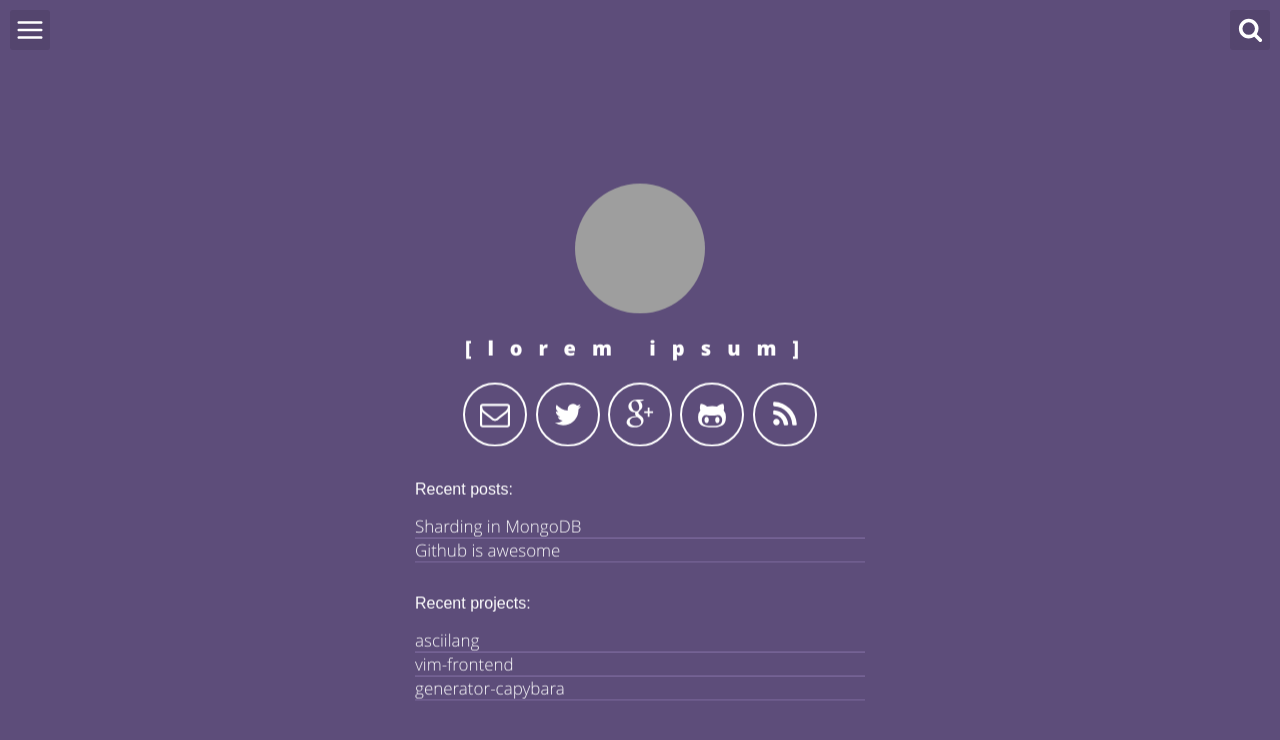
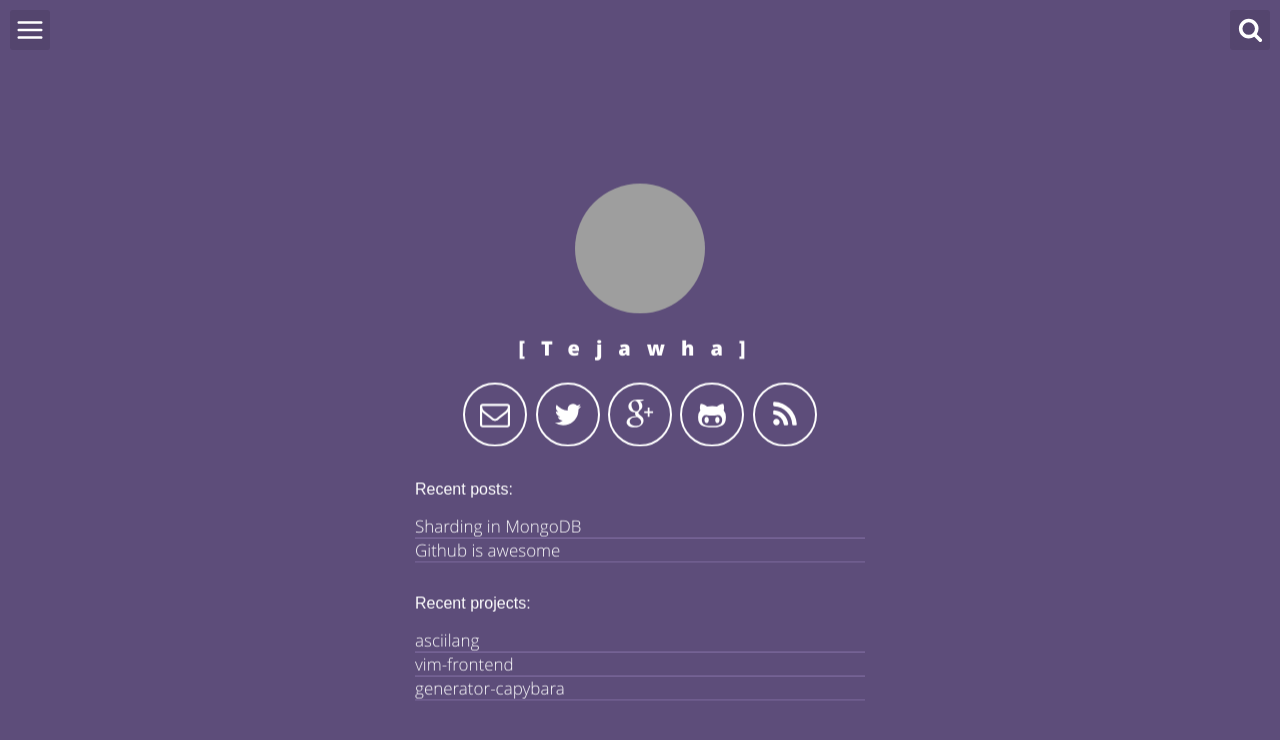
Before and after one commit to xxyz/xxyz.github.io, a Jekyll site: the page built from index.html, in a window 1280 px wide. Shown: the top 740 px of the page. Built offline with Jekyll 4.4.1, drawn with Linux system fonts in a browser that asks for light colours; some of the changed lines change nothing that is shown; grey boxes are pictures that could not be loaded.

Commit message:
Set Config.yml

```diff
--- a/_config.yml
+++ b/_config.yml
@@ -1,17 +1,17 @@
 # Site settings
-title: Lorem Ipsum - Web Developer
-description: "A blog about lorem ipsum ..."
+title: Tejawha
+description: "..."
 baseurl: "" # the subpath of your site
 url: "http://tejawha.github.io"
 
 # User settings
-username: lorem ipsum
-user_title: Lorem Ipsum - FrontEnd
-email: lorem.lorem@ipsum.com
-twitter_username: loremipsum
-github_username:  loremipsum
+username: Tejawha
+user_title: Dev. Game
+email: tejawha@gmail.com
+twitter_username: xxyzzzzz
+github_username:  tejawha
 gplus_username:  loremipsum
-disqus_username: loremipsum
+disqus_username: tejawha
 
 # Build settings
 markdown: kramdown
```
